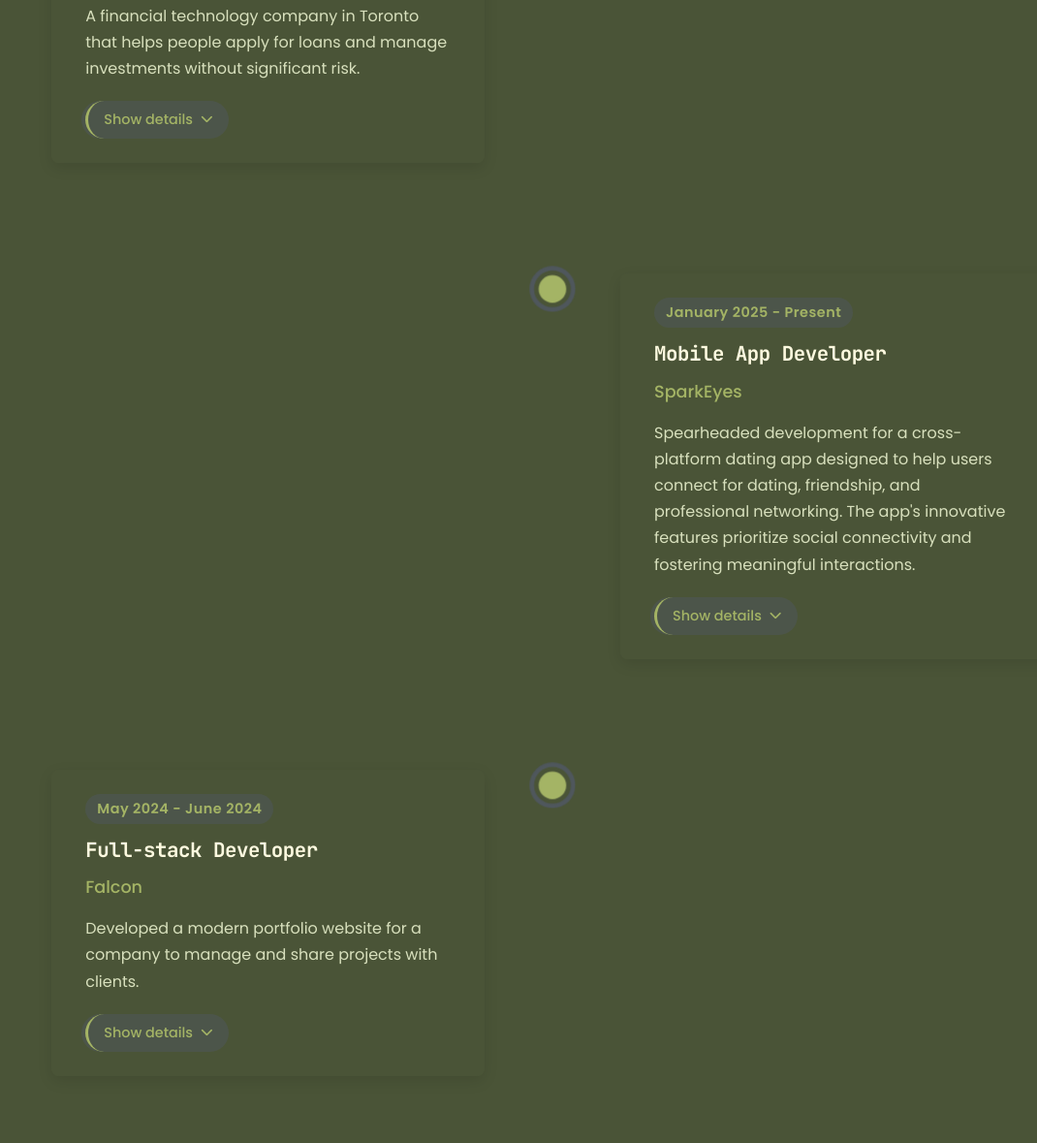
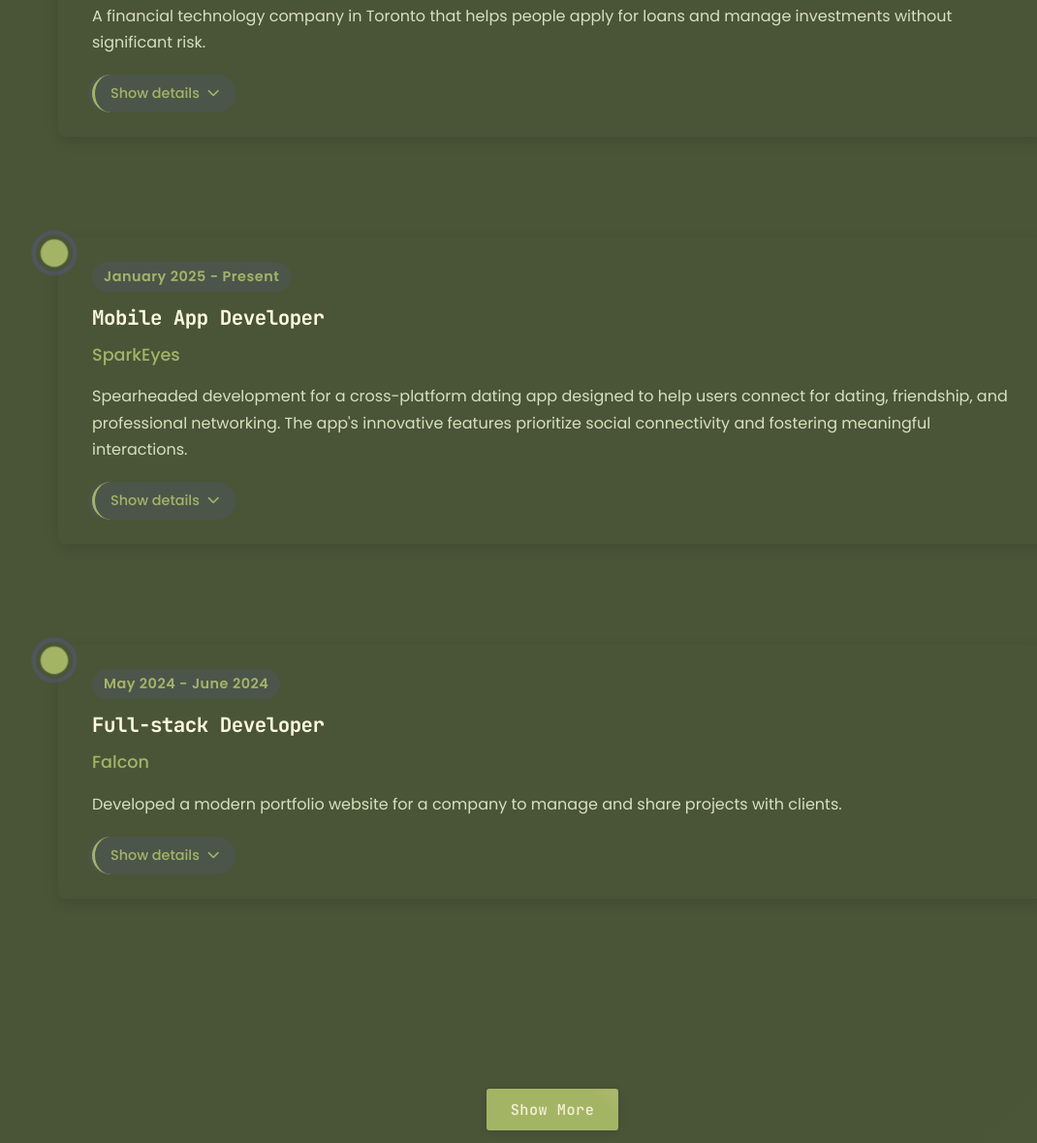
Before and after one commit to TemaDeveloper/artemiifrid_portfolio, a plain HTML site: page src/index.html in a window 1280 px wide. Shown: the part 1800-2979 px from the top of the page at 97% size, without its empty margins (70-1140 px from the left). Drawn offline with Linux system fonts and the light colour scheme.

Commit message:
exp section changed

```diff
--- a/src/css/styles.css
+++ b/src/css/styles.css
@@ -284,6 +284,7 @@ section {
   }
 
   /* Alternate sections with gradient background */
+
   .experience, .projects {
     background: linear-gradient(135deg, var(--bg-alt-color) 0%, var(--bg-alt-color) 90%, var(--primary-color-dark) 150%);
     transition: background 0.4s ease, color 0.4s ease;
@@ -1219,79 +1220,107 @@ section {
 
 .timeline {
     position: relative;
-    max-width: 1200px;
+    /* Increase this value to allow cards to be wider on large screens */
+    max-width: 1100px;
     margin: 0 auto;
 }
 
+/* The vertical "road" line - CORRECTED */
 .timeline::after {
     content: '';
     position: absolute;
     width: 4px;
     background: linear-gradient(to bottom, var(--primary-color-dark), var(--primary-color), var(--highlight-color));
-    top: 0;
-    bottom: 0;
-    left: 50%;
+    /* Start the line at the first circle's center */
+    top: 20px;
+    /* End the line at the last circle's center */
+    bottom: 20px;
+    left: 31px;
     margin-left: -2px;
     border-radius: 4px;
     box-shadow: 0 0 10px rgba(99, 102, 241, 0.2);
+    z-index: 0;
+}
+
+/* Each item on the timeline */
+.timeline.timeline-expanded::after {
+    bottom: 20px; /* Ensures it ends at the last visible item */
 }
 
 .timeline-item {
     position: relative;
-    background-color: inherit;
-    width: 50%;
-    margin-bottom: 50px; /* Increased spacing between items */
-    box-sizing: border-box;
-    clear: both;
-}
-
-.timeline-item.left {
-    float: left;
-    padding-right: 70px; /* Increased space for marker */
-}
-
-.timeline-item.right {
-    float: right; /* Explicitly float right */
-    padding-left: 70px; /* Increased space for marker */
-}
-
+    width: 100%;
+    padding-left: 80px;
+    padding-right: 15px;
+    margin-bottom: 40px;
+}
+
+/* Remove bottom margin from the very last item to align the line correctly */
+.timeline-item:last-child {
+    margin-bottom: 0;
+}
+
+.timeline-item.hidden {
+    /* Styles for hiding/showing items remain the same */
+    max-height: 0;
+    overflow: hidden;
+    opacity: 0;
+    margin-bottom: 0;
+    padding-top: 0;
+    padding-bottom: 0;
+    transition: all 0.6s ease-in-out;
+}
+
+.timeline.timeline-expanded .timeline-item.hidden {
+    /* Styles for hiding/showing items remain the same */
+    max-height: 1000px;
+    opacity: 1;
+    margin-bottom: 40px;
+}
+
+/* The circular marker on the timeline */
 .timeline-item::after {
     content: '';
     position: absolute;
-    width: 24px; /* Larger marker */
-    height: 24px; /* Larger marker */
+    width: 24px;
+    height: 24px;
     background-color: var(--primary-color);
     border: 4px solid var(--bg-alt-color);
     border-radius: 50%;
     z-index: 1;
     top: 20px;
+    left: 20px;
     box-shadow: 0 0 0 4px rgba(99, 102, 241, 0.2);
     transition: all 0.3s ease;
 }
 
-.timeline-item:hover::after {
-    transform: scale(1.2);
-    box-shadow: 0 0 0 6px rgba(99, 102, 241, 0.3);
-    background-color: var(--highlight-color);
-}
-
-.timeline-item.left::after {
-    right: -16px; /* Precise positioning */
-}
-
-.timeline-item.right::after {
-    left: -16px; /* Precise positioning */
-}
-
+.timeline-item::after {
+    /* Marker styles remain the same */
+    content: '';
+    position: absolute;
+    width: 24px;
+    height: 24px;
+    background-color: var(--primary-color);
+    border: 4px solid var(--bg-alt-color);
+    border-radius: 50%;
+    z-index: 1;
+    top: 20px;
+    left: 20px;
+    box-shadow: 0 0 0 4px rgba(99, 102, 241, 0.2);
+    transition: all 0.3s ease;
+}
+
+/* The content box for each experience */
 .timeline-content {
-    padding: 25px 35px; /* Increased padding */
+    /* Content styles remain the same */
+    padding: 25px 35px;
     position: relative;
     border-radius: var(--border-radius);
     width: 100%;
     box-sizing: border-box;
     transition: all 0.3s ease;
     box-shadow: 0 5px 15px rgba(0, 0, 0, 0.1);
-    border: none; /* Remove border in favor of shadow */
+    border: none;
     background: linear-gradient(145deg, var(--card-bg), var(--card-bg));
 }
 
@@ -1300,40 +1329,8 @@ section {
     box-shadow: 0 10px 25px rgba(0, 0, 0, 0.15);
 }
 
-/* Timeline content arrow pointers */
-.timeline-item.left .timeline-content::before {
-    content: '';
-    position: absolute;
-    top: 22px;
-    right: -15px;
-    width: 0;
-    height: 0;
-    border-top: 15px solid transparent;
-    border-bottom: 15px solid transparent;
-    border-left: 15px solid var(--card-bg);
-    z-index: 1;
-}
-
-.timeline-item.right .timeline-content::before {
-    content: '';
-    position: absolute;
-    top: 22px;
-    left: -15px;
-    width: 0;
-    height: 0;
-    border-top: 15px solid transparent;
-    border-bottom: 15px solid transparent;
-    border-right: 15px solid var(--card-bg);
-    z-index: 1;
-}
-
-/* Clear the timeline container to account for floated elements */
-.timeline::before {
-    content: "";
-    display: table;
-    clear: both;
-}
-
+/* Ensure the container clears correctly */
+.timeline::before,
 .timeline::after {
     content: "";
     display: table;
@@ -1455,34 +1452,26 @@ section {
     transition: transform 0.3s ease;
 }
 
+.btn-show-more {
+    display: block;
+    margin: 40px auto 0;
+    width: fit-content;
+}
+
 /* Media Queries - preserve mobile responsiveness */
-@media screen and (max-width: 640px) {
+@media screen and (max-width: 992) {
     .skills-container {
       flex-direction: column;
     }
 
     .timeline-item {
-        width: 100%;
         padding-left: 70px;
         padding-right: 25px;
-        float: none;
-        margin-bottom: 40px;
-    }
-
-    .timeline-item.right {
-        left: 0;
-        float: none;
     }
 
     .timeline-item.left::after,
     .timeline-item.right::after {
         left: 18px;
-    }
-
-    /* Reset content arrows for mobile */
-    .timeline-item.left .timeline-content::before,
-    .timeline-item.right .timeline-content::before {
-        display: none;
     }
 }
 
@@ -1494,7 +1483,7 @@ section {
 }
 
 .timeline-item {
-    width: 50%;
+    width: 100%;
     padding: 20px 40px;
     position: relative;
 }
--- a/src/js/experience.js
+++ b/src/js/experience.js
@@ -4,9 +4,7 @@
  */
 
 function initExperience() {
-  // Get the timeline container
   const timelineContainer = document.querySelector(".timeline");
-
   if (!timelineContainer) return;
 
   const experiences = [
@@ -167,27 +165,26 @@ function initExperience() {
     },
   ];
 
-  // Render the timeline
   renderExperienceTimeline(experiences, timelineContainer);
-
-  // Add click handlers for the timeline items
   addTimelineInteractivity();
 }
 
 /**
- * Renders the timeline with provided experience data
+ * Renders the timeline and adds a "Show More" button if needed
  * @param {Array} experiences - Array of experience objects
  * @param {HTMLElement} container - The container element
  */
 function renderExperienceTimeline(experiences, container) {
-  // Clear the container first
   container.innerHTML = "";
 
   experiences.forEach((exp, index) => {
-    const isEven = index % 2 === 0;
     const timelineItem = document.createElement("div");
-    timelineItem.className = `timeline-item ${isEven ? "left" : "right"}`;
+    timelineItem.className = "timeline-item";
     timelineItem.setAttribute("data-id", exp.id);
+
+    if (index >= 3) {
+      timelineItem.classList.add("hidden");
+    }
 
     timelineItem.innerHTML = `
       <div class="timeline-content">
@@ -201,44 +198,39 @@ function renderExperienceTimeline(experiences, container) {
           </div>
           <div class="timeline-details">
               <h4>Responsibilities:</h4>
-                    <ul>
-                        ${exp.responsibilities
-                          .map((resp) => `<li>${resp}</li>`)
-                          .join("")}
-                    </ul>
+              <ul>${exp.responsibilities.map((resp) => `<li>${resp}</li>`).join("")}</ul>
               <div class="timeline-technologies">
                   <h4>Technologies:</h4>
-                        <div class="tech-tags">
-                            ${exp.technologies
-                              .map(
-                                (tech) =>
-                                  `<span class="tech-tag">${tech}</span>`
-                              )
-                              .join("")}
-                        </div>
+                  <div class="tech-tags">${exp.technologies.map((tech) => `<span class="tech-tag">${tech}</span>`).join("")}</div>
               </div>
           </div>
       </div>
     `;
-
     container.appendChild(timelineItem);
   });
+
+  if (experiences.length > 3) {
+    const showMoreButton = document.createElement("button");
+    showMoreButton.id = "show-more-exp";
+    showMoreButton.className = "btn btn-primary btn-show-more";
+    showMoreButton.textContent = "Show More";
+    container.appendChild(showMoreButton);
+  }
 }
 
 /**
- * Adds interactivity to the timeline items
+ * Adds interactivity to the timeline and "Show More" / "Show Less" button
  */
 function addTimelineInteractivity() {
-  // Get all timeline toggle buttons
   const toggleButtons = document.querySelectorAll(".timeline-details-toggle");
+  const showMoreButton = document.getElementById("show-more-exp");
+  const timelineContainer = document.querySelector(".timeline");
 
   toggleButtons.forEach((button) => {
     button.addEventListener("click", () => {
-      const timelineItem = button.closest(".timeline-item");
-      const details = timelineItem.querySelector(".timeline-details");
+      const details = button.nextElementSibling;
       const icon = button.querySelector("i");
 
-      // Toggle visibility
       if (details.style.maxHeight) {
         details.style.maxHeight = null;
         button.querySelector("span").textContent = "Show details";
@@ -252,4 +244,18 @@ function addTimelineInteractivity() {
       }
     });
   });
+
+  if (showMoreButton && timelineContainer) {
+    showMoreButton.addEventListener("click", () => {
+      // Toggle a class on the parent container
+      timelineContainer.classList.toggle('timeline-expanded');
+
+      // Update button text based on the class
+      if (timelineContainer.classList.contains('timeline-expanded')) {
+        showMoreButton.textContent = "Show Less";
+      } else {
+        showMoreButton.textContent = "Show More";
       }
+    });
+  }
+}
```
Also changed, not shown: 1 other file. Lines whose indentation alone changed are shown as unchanged.
